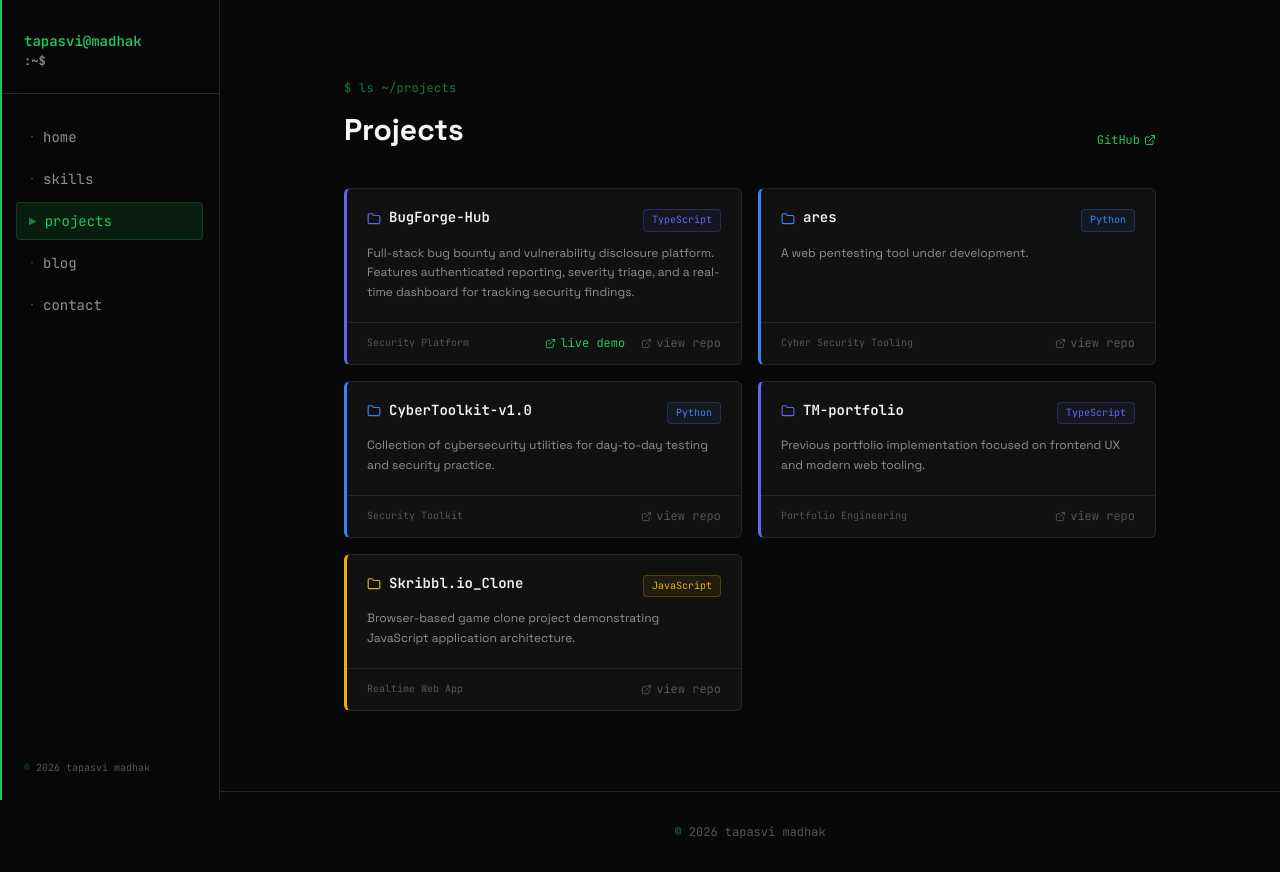
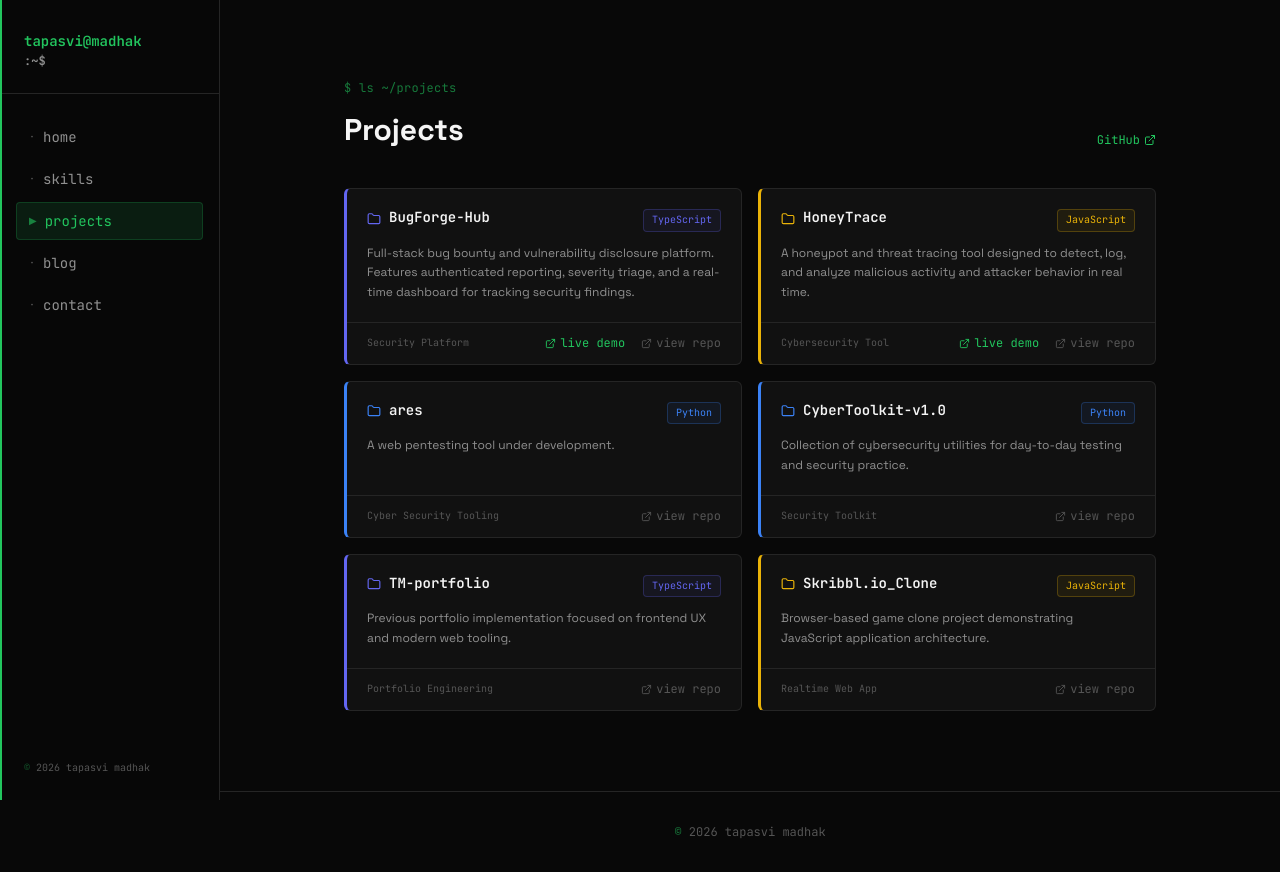
Before and after one commit to TapasviMadhak/tapasvi-madhak, a React (Vite) app: page /projects in a window 1280 px wide. Built offline with nearby package versions, Linux system fonts and the light colour scheme; no server answers.

Commit message:
feat: add HoneyTrace project with live link

```diff
--- a/src/data/portfolioData.js
+++ b/src/data/portfolioData.js
@@ -54,6 +54,14 @@ export const fallbackProjects = [
     stack: 'TypeScript',
   },
   {
+    title: 'HoneyTrace',
+    tag: 'Cybersecurity Tool',
+    text: 'A honeypot and threat tracing tool designed to detect, log, and analyze malicious activity and attacker behavior in real time.',
+    link: 'https://github.com/TapasviMadhak/HoneyTrace',
+    demo: 'https://honeytrace.tapasvimadhak.works',
+    stack: 'JavaScript',
+  },
+  {
     title: 'ares',
     tag: 'Cyber Security Tooling',
     text: 'A web pentesting tool under development.',
```
